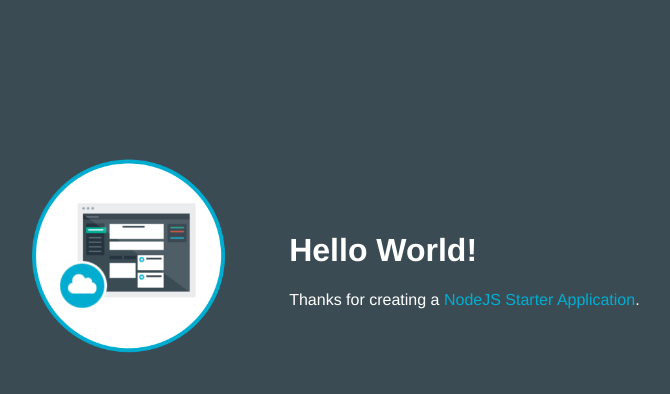
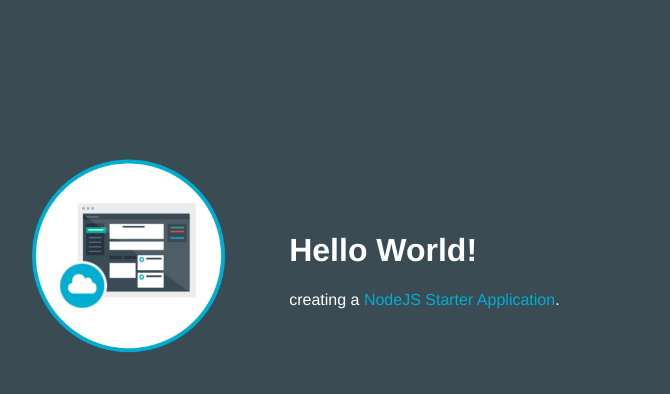
Before and after one commit to contaoi/demotecvirtual-1477256196563, a website: page public/index.html in a window 1280 px wide. Shown: the whole page, without its empty margins (253-923 px from the left). Drawn offline with Linux system fonts and the light colour scheme.

Commit message:
teste 123

```diff
--- a/public/index.html
+++ b/public/index.html
@@ -17,7 +17,7 @@
         </td>
         <td>
           <h1 id="message">Hello World!</h1>
-          <p class='description'></p> Thanks for creating a <span class = "blue">NodeJS Starter Application</span>.
+          <p class='description'></p>  creating a <span class = "blue">NodeJS Starter Application</span>.
         </td>
       </tr>
     </table>
```
